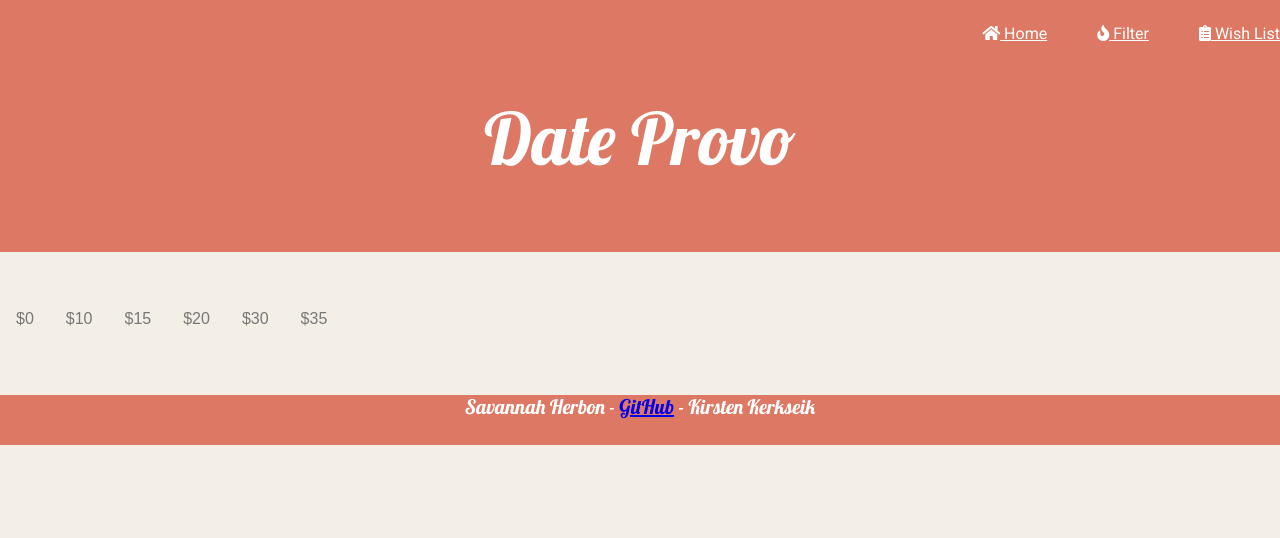
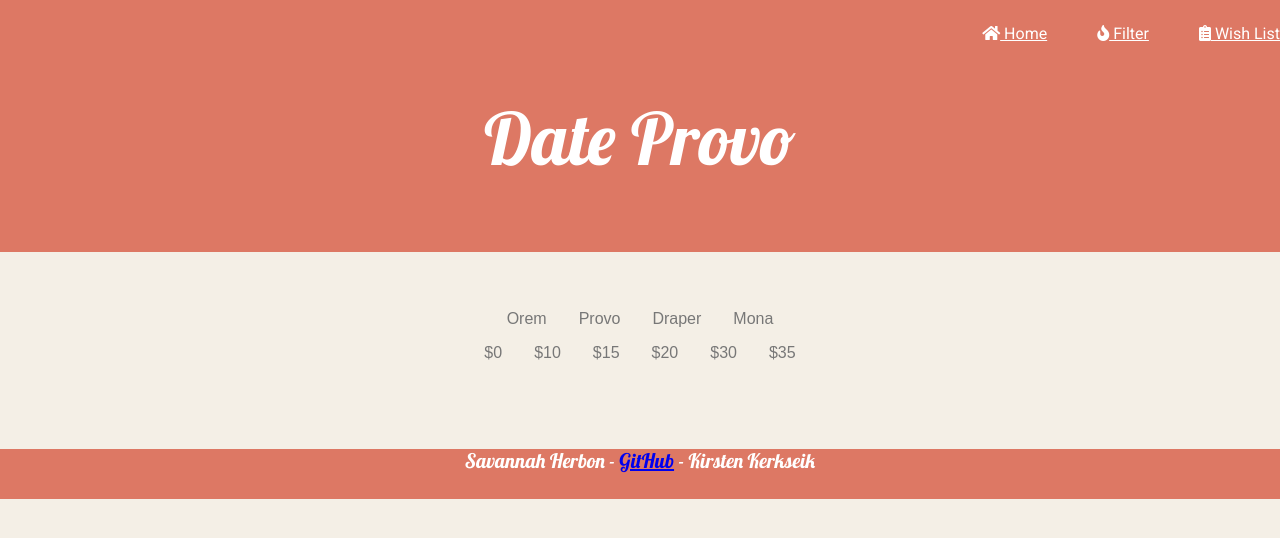
Before and after one commit to sryanh/Dating-Website-Project-3, a Vue app: page /browse in a window 1280 px wide. Shown: the top 538 px of the page. Built offline with nearby package versions, Linux system fonts and the light colour scheme.

Commit message:
browse.vue loc and $

```diff
--- a/src/views/Browse.vue
+++ b/src/views/Browse.vue
@@ -1,16 +1,26 @@
 <template>
-<div>
-  <div class="pure-menu pure-menu-horizontal">
-    <ul class="pure-menu-list">
-      <li class="pure-menu-item"><a @click="select('$0')" href="#" class="pure-menu-link">$0</a></li>
-      <li class="pure-menu-item"><a @click="select('$10')" href="#" class="pure-menu-link">$10</a></li>
-      <li class="pure-menu-item"><a @click="select('$15')" href="#" class="pure-menu-link">$15</a></li>
-      <li class="pure-menu-item"><a @click="select('$20')" href="#" class="pure-menu-link">$20</a></li>
-      <li class="pure-menu-item"><a @click="select('$30')" href="#" class="pure-menu-link">$30</a></li>
-      <li class="pure-menu-item"><a @click="select('$35')" href="#" class="pure-menu-link">$35</a></li>
-    </ul>
-  </div>
+  <div>
+    <div class="pure-menu pure-menu-horizontal">
+      <ul class="pure-menu-list">
+        <li class="pure-menu-item"><a @click="select('Orem')" href="#" class="pure-menu-link">Orem</a></li>
+        <li class="pure-menu-item"><a @click="select('Provo')" href="#" class="pure-menu-link">Provo</a></li>
+        <li class="pure-menu-item"><a @click="select('Draper')" href="#" class="pure-menu-link">Draper</a></li>
+        <li class="pure-menu-item"><a @click="select('Mona')" href="#" class="pure-menu-link">Mona</a></li>
+      </ul>
+    </div>
+    <div class="pure-menu pure-menu-horizontal">
+      <ul class="pure-menu-list">
+        <li class="pure-menu-item"><a @click="select$('$0')" href="#" class="pure-menu-link">$0</a></li>
+        <li class="pure-menu-item"><a @click="select$('$10')" href="#" class="pure-menu-link">$10</a></li>
+        <li class="pure-menu-item"><a @click="select$('$15')" href="#" class="pure-menu-link">$15</a></li>
+        <li class="pure-menu-item"><a @click="select$('$20')" href="#" class="pure-menu-link">$20</a></li>
+        <li class="pure-menu-item"><a @click="select$('$30')" href="#" class="pure-menu-link">$30</a></li>
+        <li class="pure-menu-item"><a @click="select$('$35')" href="#" class="pure-menu-link">$35</a></li>
+      </ul>
+    </div>
   <ProductList :products="products" />
+  <ProductList :products="products$" />
+
 </div>
 </template>
 
@@ -23,18 +33,31 @@ export default {
   },
   data() {
     return {
-      price: '',
+      variable: '',
     }
   },
   computed: {
+    products$() {
+      return this.$root.$data.products.filter(product => product.price === this.variable);
+    },
     products() {
-      return this.$root.$data.products.filter(product => product.price === this.price);
+      return this.$root.$data.products.filter(product => product.location === this.variable);
     }
   },
   methods: {
-    select(price) {
-      this.price = price;
+    select$(price) {
+      this.variable = price;
+    },
+    select(location) {
+      this.variable = location;
     }
   }
 }
 </script>
+
+<style scoped>
+.pure-menu-list {
+  display: flex;
+  justify-content: center;
+}
+</style>
```
